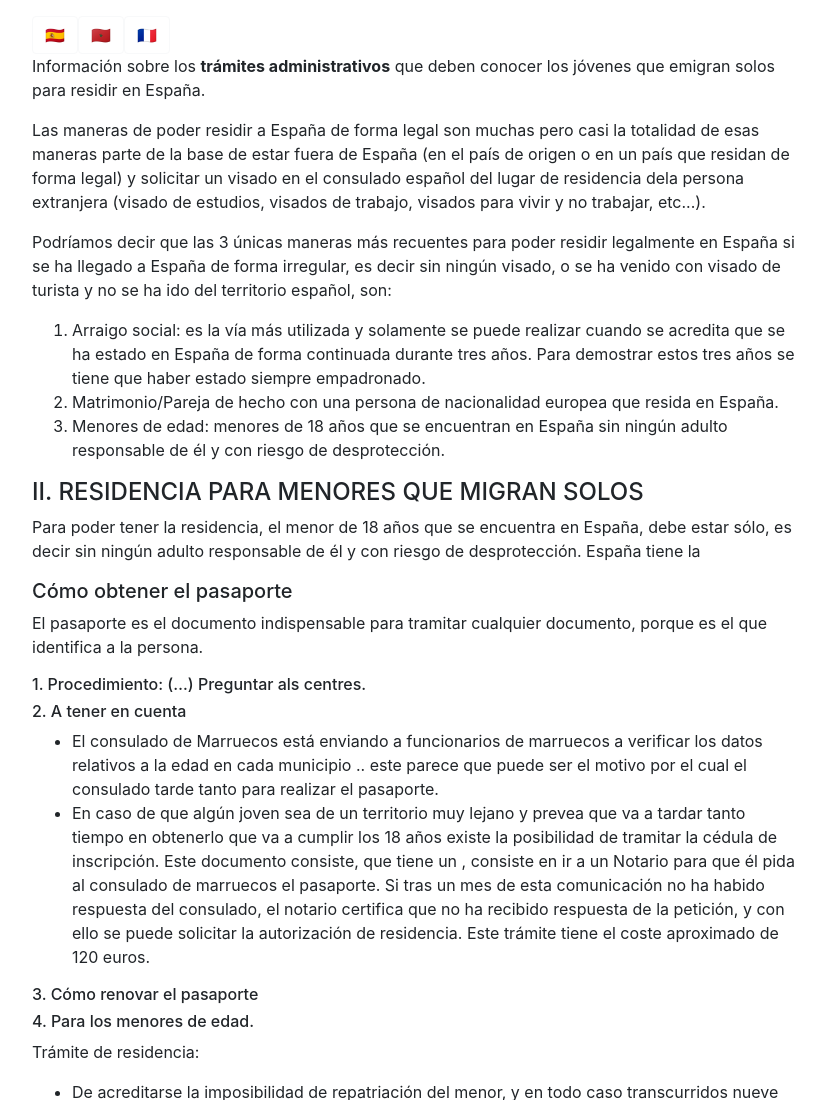
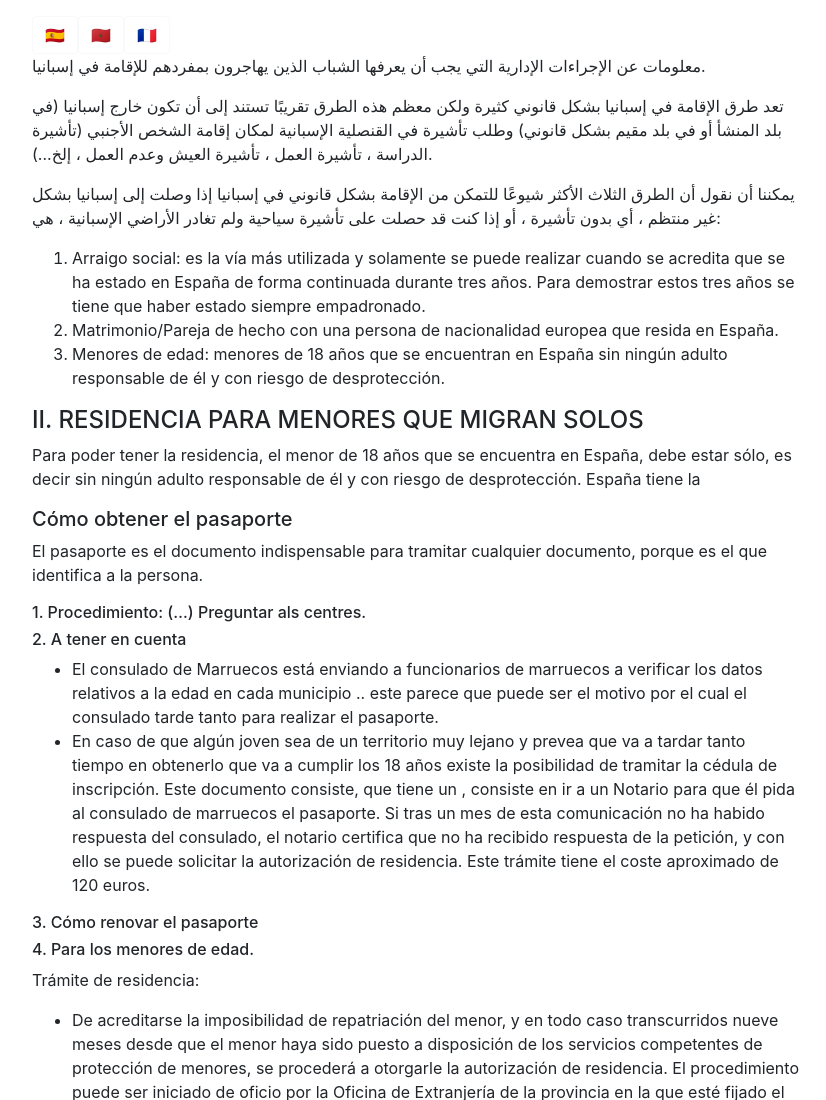
Before and after one commit to guillempuche/LaXarxa, a Gatsby site in the folder src/web/: page / in a window 1280 px wide. Shown: the top 1100 px of the page, without its empty margins (224-1050 px from the left). Built offline with nearby package versions, Linux system fonts and the light colour scheme; Gatsby itself is replaced by a stand-in of ours.

Commit message:
i18n-Arabic: update legalidad.md

```diff
--- a/src/web/src/content/ar/legalidad.md
+++ b/src/web/src/content/ar/legalidad.md
@@ -2,11 +2,11 @@
 title: "Ley"
 ---
 
-Información sobre los **trámites administrativos** que deben conocer los jóvenes que emigran solos para residir en España.
+معلومات عن الإجراءات الإدارية التي يجب أن يعرفها الشباب الذين يهاجرون بمفردهم للإقامة في إسبانيا.
 
-Las maneras de poder residir a España de forma legal son muchas pero casi la totalidad de esas maneras parte de la base de estar fuera de España (en el país de origen o en un país que residan de forma legal) y solicitar un visado en el consulado español del lugar de residencia dela persona extranjera (visado de estudios, visados de trabajo, visados para vivir y no trabajar, etc...).
+تعد طرق الإقامة في إسبانيا بشكل قانوني كثيرة ولكن معظم هذه الطرق تقريبًا تستند إلى أن تكون خارج إسبانيا (في بلد المنشأ أو في بلد مقيم بشكل قانوني) وطلب تأشيرة في القنصلية الإسبانية لمكان إقامة الشخص الأجنبي (تأشيرة الدراسة ، تأشيرة العمل ، تأشيرة العيش وعدم العمل ، إلخ...).
 
-Podríamos decir que las 3 únicas maneras más recuentes para poder residir legalmente en España si se ha llegado a España de forma irregular, es decir sin ningún visado, o se ha venido con visado de turista y no se ha ido del territorio español, son:
+يمكننا أن نقول أن الطرق الثلاث الأكثر شيوعًا للتمكن من الإقامة بشكل قانوني في إسبانيا إذا وصلت إلى إسبانيا بشكل غير منتظم ، أي بدون تأشيرة ، أو إذا كنت قد حصلت على تأشيرة سياحية ولم تغادر الأراضي الإسبانية ، هي:
 
 1. Arraigo social: es la vía más utilizada y solamente se puede realizar cuando se acredita que se ha estado en España de forma continuada durante tres años. Para demostrar estos tres años se tiene que haber estado siempre empadronado.
 2. Matrimonio/Pareja de hecho con una persona de nacionalidad europea que resida en España.
```
